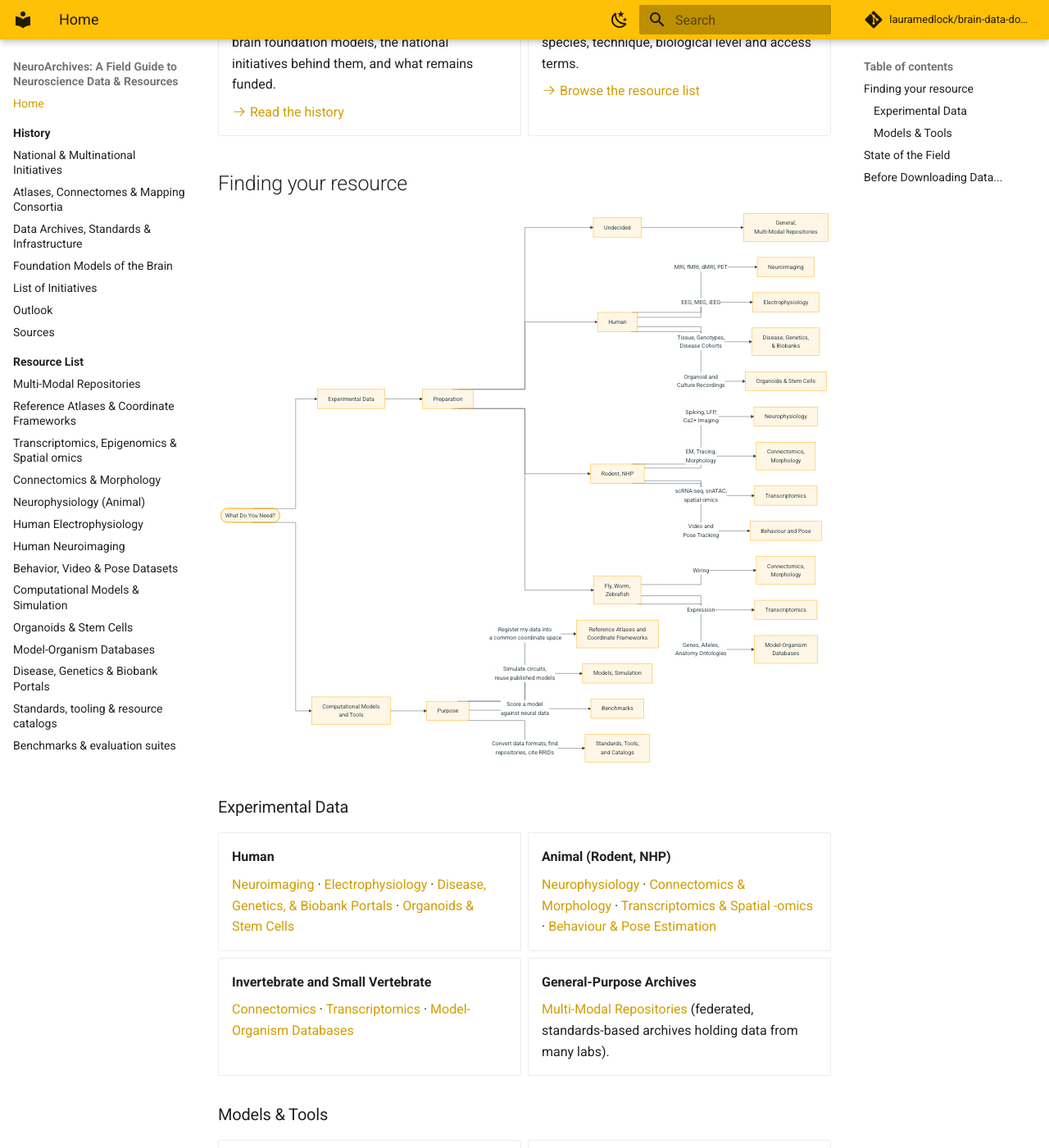
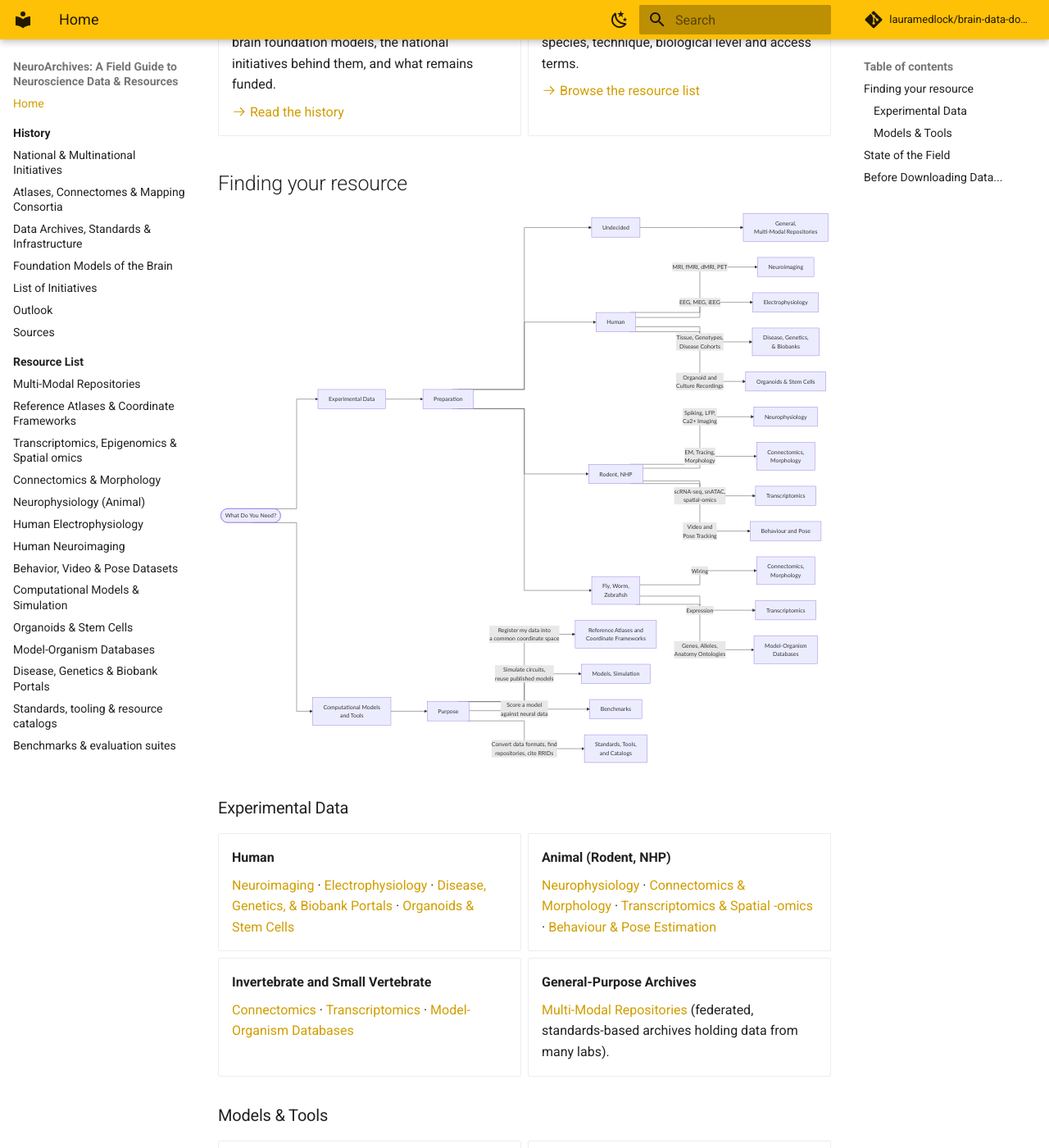
Before and after one commit to lauramedlock/neuroarchives, an MkDocs documentation site: the page built from docs/index.md, in a window 1280 px wide and 1400 px high, scrolled down 697 px. Shown: the whole window at 82% size. Built offline with MkDocs 1.6.1 and Material for MkDocs 9.7.7, drawn with Linux system fonts in a browser that asks for light colours; comment, search, counter and statistics services are not loaded.

Commit message:
Enhance Mermaid rendering styles in extra.css
Added CSS variables for Mermaid rendering to maintain alignment and styling.

```diff
--- a/docs/assets/extra.css
+++ b/docs/assets/extra.css
@@ -14,13 +14,21 @@
   text-align: center;
 }
 
-.md-typeset .mermaid .edgeLabel { background-color: transparent !important; }
-.md-typeset .mermaid .edgeLabel p,
-.md-typeset .mermaid .edgeLabel span,
-.md-typeset .mermaid .edgeLabel foreignObject div {
-  background-color: var(--md-code-bg-color) !important;
-  color: var(--md-default-fg-color) !important;
-  border: 1px solid var(--md-default-fg-color--lightest) !important;
-  border-radius: 3px;
-  padding: 1px 5px;
+/* Mermaid: reproduce the stock Mermaid rendering (what GitHub shows).
+   Material passes these six variables into mermaid.initialize(), so they are
+   applied BEFORE layout is computed. That matters beyond colour: Mermaid sizes
+   nodes and routes edges by measuring node text, so declaring the font here
+   makes measurement and rendering agree — which is what keeps connectors
+   aligned with their boxes instead of cutting across them. */
+[data-md-color-scheme="default"],
+[data-md-color-scheme="slate"] {
+  --md-mermaid-font-family: "trebuchet ms", verdana, arial, sans-serif;
 }
+
+[data-md-color-scheme="default"] {
+  --md-mermaid-node-bg-color:  #ececff;   /* stock Mermaid primaryColor       */
+  --md-mermaid-node-fg-color:  #9370db;   /* stock primaryBorderColor         */
+  --md-mermaid-label-bg-color: #e8e8e8;   /* grey edge-label chips            */
+  --md-mermaid-label-fg-color: #333333;
+  --md-mermaid-edge-color:     #333333;
+}
```
